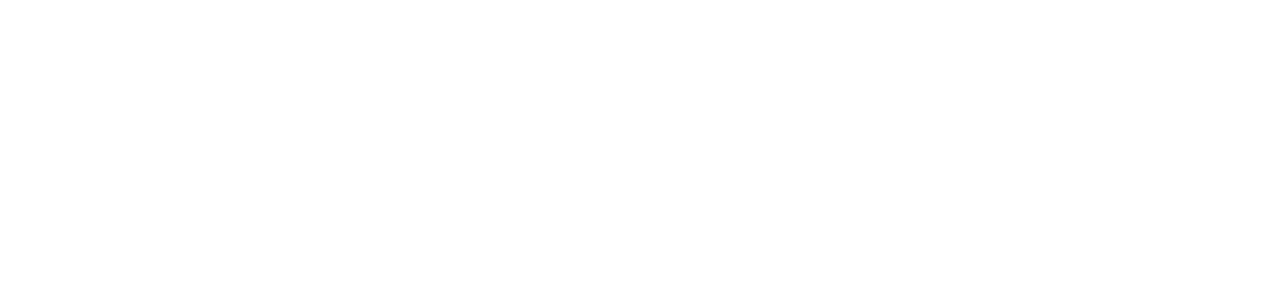
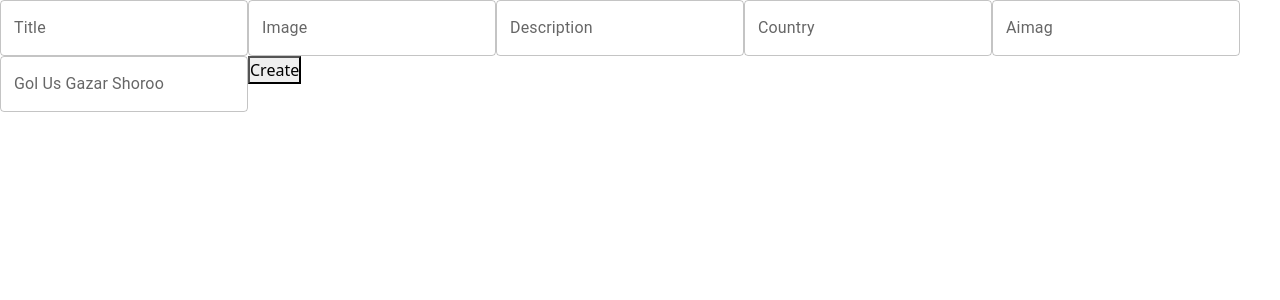
Before and after one commit to munkhtushig15/LYRO, a React (Create React App) app in the folder FrontEnd/: page /Create in a window 1280 px wide. Before the commit this address had no page. Shown: the top 300 px of the page. Built offline with nearby package versions, Linux system fonts and the light colour scheme; the HTML template or start-up script is replaced by a standard one; a web font is replaced by a local one.

Commit message:
backendee holboson

```diff
--- a/FrontEnd/package.json
+++ b/FrontEnd/package.json
@@ -9,6 +9,7 @@
     "@testing-library/jest-dom": "^5.16.5",
     "@testing-library/react": "^13.4.0",
     "@testing-library/user-event": "^13.5.0",
+    "axios": "^1.3.5",
     "bootstrap": "^5.2.3",
     "react": "^18.2.0",
     "react-bootstrap": "^2.7.3",
--- a/FrontEnd/src/App.jsx
+++ b/FrontEnd/src/App.jsx
@@ -3,6 +3,7 @@ import { BrowserRouter, Route, Routes } from "react-router-dom";
 import Home from "./pages/Home/Home";
 import Login from "./pages/Login/Login";
 import SignUp from "./pages/SignUp/SignUp";
+import CreatePost from "./pages/CreatePost/Create";
 import axios from "axios";
 export const instance = axios.create({
   baseURL: "http://localhost:9911/",
@@ -18,6 +19,7 @@ function App() {
           <Route path="/" element={<Home />} />
           <Route path="/Login" element={<Login />} />
           <Route path="/SignUp" element={<SignUp />} />
+          <Route path="/Create" element={<CreatePost />} />
         </Routes>
       </BrowserRouter>
     </div>
--- /dev/null
+++ b/FrontEnd/src/comps/Blogs.jsx
@@ -0,0 +1,34 @@
+import { instance } from "../App";
+import { useEffect, useState } from "react";
+const Blogs = () => {
+  const [data, setData] = useState([]);
+  const getBlogs = async () => {
+    try {
+      const res = await instance.get("/blogs");
+      setData(
+        res.data.data.map((el) => {
+          return el;
+        })
+      );
+    } catch (error) {
+      console.log(error.message);
+    }
+  };
+  useEffect(() => {
+    getBlogs();
+  }, []);
+  return (
+    <div>
+      {data &&
+        data.map((el, i) => {
+          return (
+            <div key={i}>
+              {el.title}
+              <img src={el.image} alt="goy" />
+            </div>
+          );
+        })}
+    </div>
+  );
+};
+export default Blogs;
--- /dev/null
+++ b/FrontEnd/src/pages/CreatePost/Create.jsx
@@ -0,0 +1,44 @@
+import {instance } from "../../App"
+import { TextField } from "@mui/material"
+import { useRef } from "react"
+const CreatePost = () => {
+     const titleRef = useRef()
+     const imageRef = useRef()
+     const descRef = useRef()
+     const parentCategoryRef = useRef()
+     const categoryRef = useRef()
+     const secondCategoryRef = useRef()
+const Create = async () => {
+const res = await instance.post("/blogs/createBlog" , {
+
+title :
+titleRef.current.value,
+image :
+imageRef.current.value,
+desc:
+descRef.current.value,
+parentCategory :
+parentCategoryRef.current.value,
+category :
+categoryRef.current.value,
+secondCategory:
+secondCategoryRef.current.value,
+user_id:
+JSON.parse(localStorage.getItem("id"))
+
+})
+console.log(res)
+}
+return (
+    <div>
+        <TextField inputRef={titleRef} label="Title"></TextField>
+        <TextField inputRef={imageRef} label="Image"></TextField>
+        <TextField inputRef={descRef} label="Description"></TextField>
+        <TextField inputRef={parentCategoryRef} label="Country"></TextField>
+        <TextField inputRef={categoryRef} label="Aimag"></TextField>
+        <TextField inputRef={secondCategoryRef} label="Gol Us Gazar Shoroo"></TextField>
+        <button onClick={Create}>Create</button>
+    </div>
+)
+}
+export default CreatePost
--- a/FrontEnd/src/pages/Home/Home.css
+++ b/FrontEnd/src/pages/Home/Home.css
@@ -27,6 +27,8 @@
   width: 100vw;
   display: flex;
   justify-content: center;
+  align-items: center;
+  flex-direction: column;
 }
 main {
   display: flex;
--- a/FrontEnd/src/pages/Home/Home.jsx
+++ b/FrontEnd/src/pages/Home/Home.jsx
@@ -1,7 +1,7 @@
 import "./Home.css";
 import Header from "../../comps/Header";
 import BigAds from "../../comps/BigAds";
-
+import Blogs from "../../comps/Blogs";
 const Home = () => {
   return (
     <div className="homeContainer">
@@ -10,7 +10,7 @@ const Home = () => {
         <BigAds />
         <div className="contents">
           <p className="title">LATEST ISSUE</p>
-
+          <Blogs />
         </div>
       </main>
     </div>
--- a/FrontEnd/src/pages/Login/Login.jsx
+++ b/FrontEnd/src/pages/Login/Login.jsx
@@ -10,10 +10,11 @@ const Login = () => {
   const emailRef = useRef();
   const Login = async () => {
     try {
-      await instance.post(`/users/login`, {
+       const res = await instance.post(`/users/login`, {
         email: emailRef.current.value,
         password: passwordRef.current.value,
       });
+      window.localStorage.setItem("id" , JSON.stringify(res.data.data.id));
       toast.success("Successfully");
     } catch (error) {
       toast.error("Failed");
```
Also changed, not shown: FrontEnd/src/pages/CreatePost/Create.css (added), 2 other files (tests, documents, lock files or other folders).
